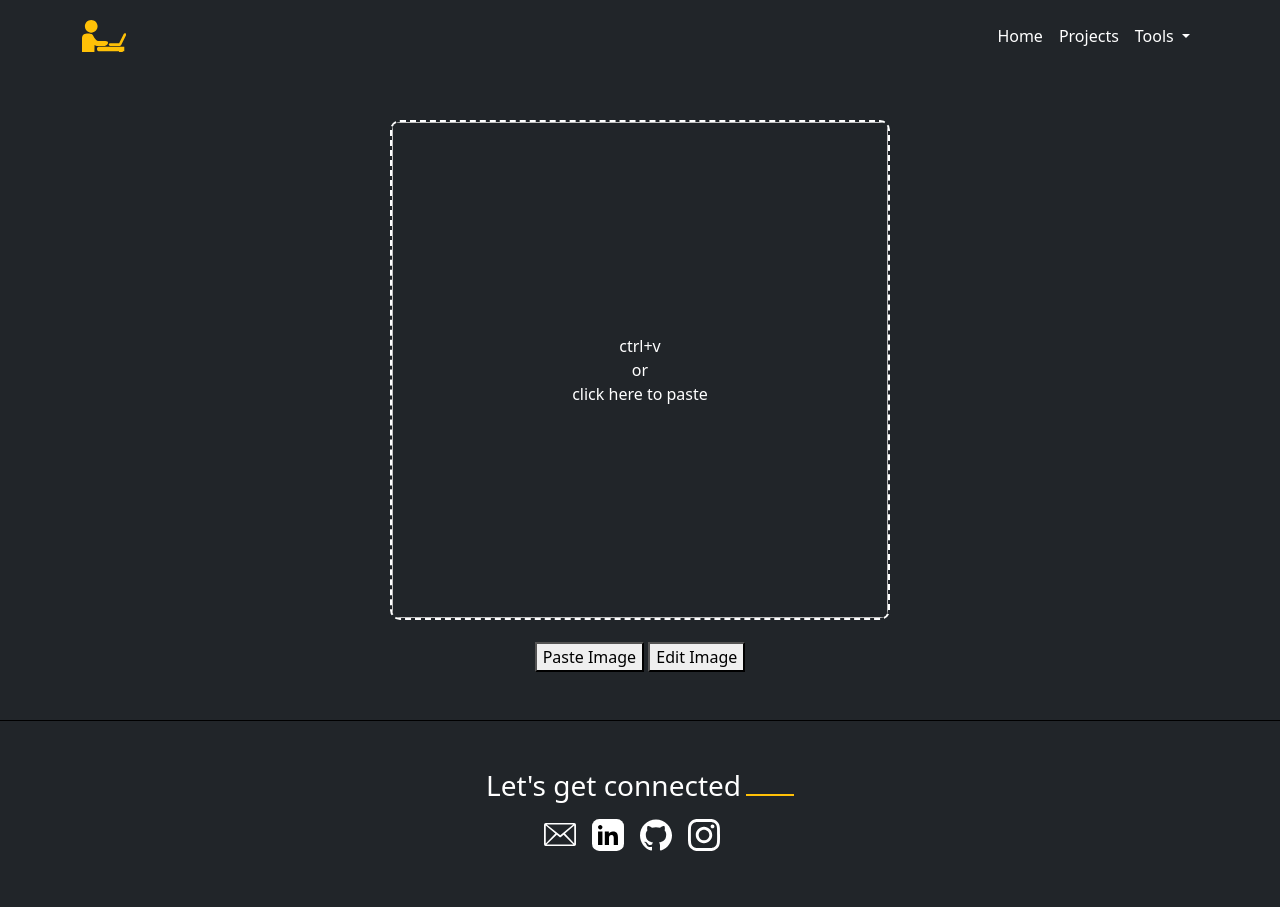
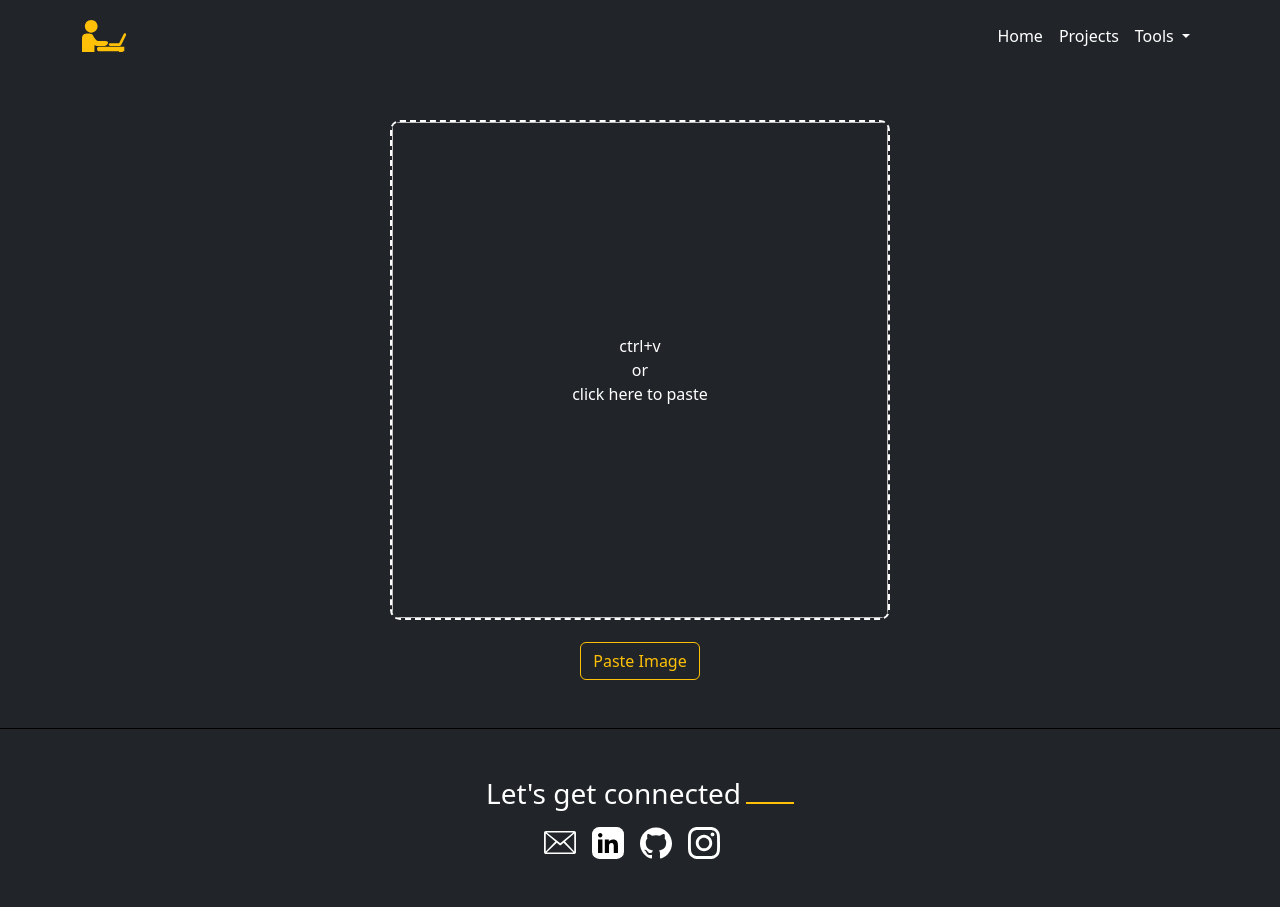
Before and after one commit to parksama/parksama.github.io, a Jekyll site: the page built from tools/imageclip.html, in a window 1280 px wide. Built offline with Jekyll 4.4.1, drawn with Linux system fonts in a browser that asks for light colours.

Commit message:
- Clipboard Image Editor: optimize

```diff
--- a/tools/imageclip.html
+++ b/tools/imageclip.html
@@ -116,8 +116,8 @@ title: Projects
 				click here to paste</span>
 		</div>
 		<div>
-			<button id="btnpaste">Paste Image</button>
-			<button id="btnedit">Edit Image</button>
+			<button id="btnpaste" class="btn btn-outline-warning mx-1">Paste Image</button>
+			<button id="btnedit" class="btn btn-outline-warning mx-1 d-none">Edit Image</button>
 		</div>
 		<div class="error"></div>
 	</div>
```
Also changed, not shown: other parts of tools/imageclip.html (+2 -0 lines).
